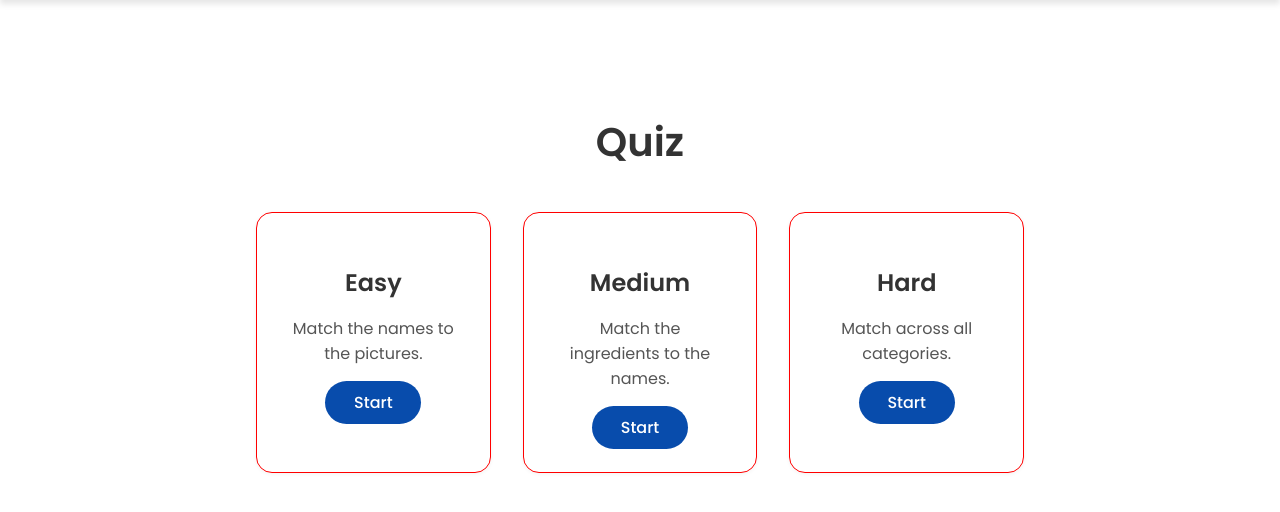
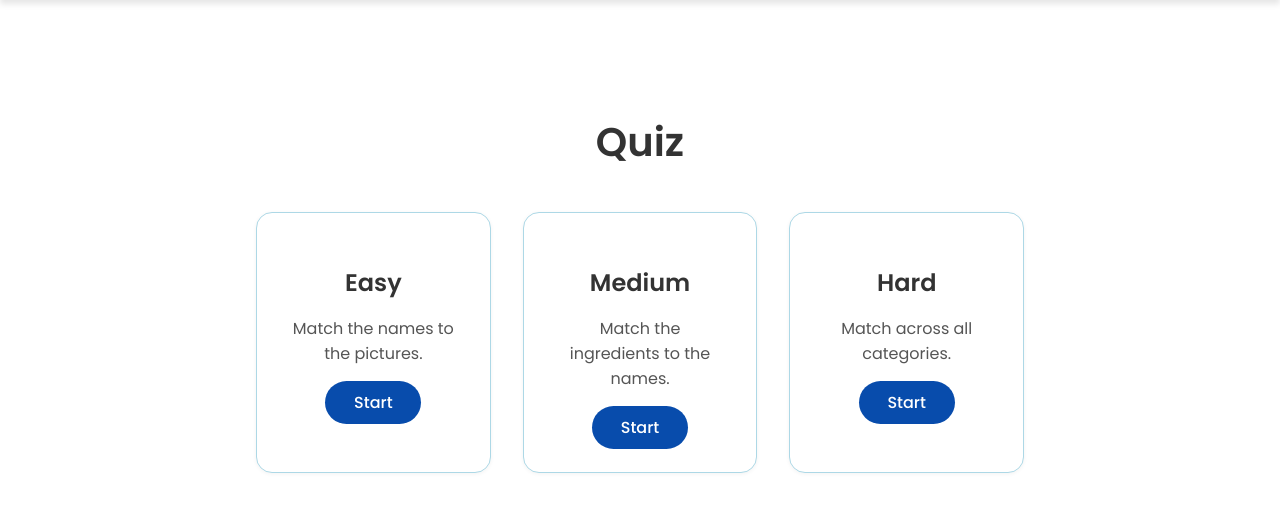
Before and after one commit to heg2140/learn-korean-cuisine, a Flask app: page /quiz in a window 1280 px wide. Shown: the part 89-601 px from the top of the page. Run offline with Flask 3, Linux system fonts and the light colour scheme.

Commit message:
fixed border color

```diff
--- a/static/style.css
+++ b/static/style.css
@@ -118,7 +118,7 @@ input[type="radio"] {
 
 .quiz-card {
     background-color: white;
-    border: 1px solid red;
+    border: 1px solid lightblue;
     border-radius: 1rem;
     padding: 2rem;
     width: 220px;
```
